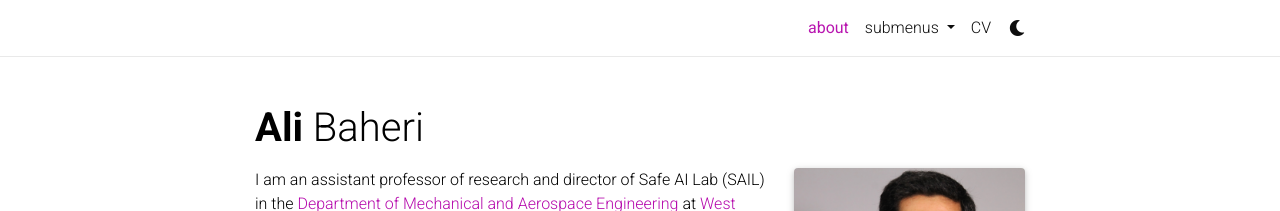
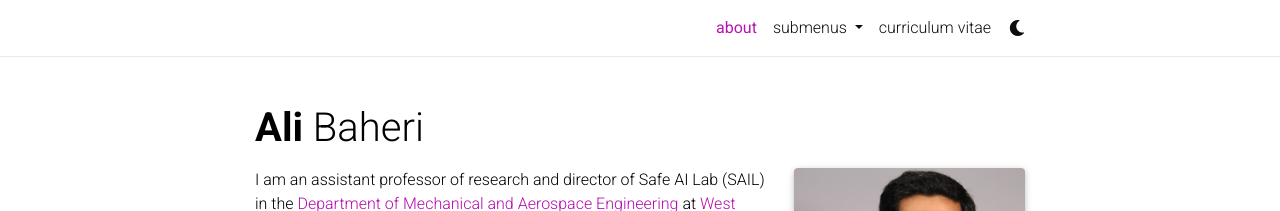
Before and after one commit to AliBaheri/alibaheri, a Jekyll site: the page built from _pages/about.md, in a window 1280 px wide. Shown: the top 211 px of the page. Built offline with Jekyll 4.4.1, drawn with Linux system fonts in a browser that asks for light colours; nearby versions of some CDN libraries; comment, search, counter and statistics services are not loaded; a style sheet for code colours, icons or effects is not loaded.

Commit message:
Update header.html

```diff
--- a/_includes/header.html
+++ b/_includes/header.html
@@ -79,7 +79,7 @@
             <!-- curriculum vitae -->
               <li id="show-cv" class="nav-item">
           <a class="nav-link" target="_blank" href="{{ '/assets/pdf/cv_academic.pdf' | prepend: site.baseurl | prepend: site.url }}">
-            CV
+            curriculum vitae
           </a>
       </li
           {% if site.enable_darkmode %}
```
